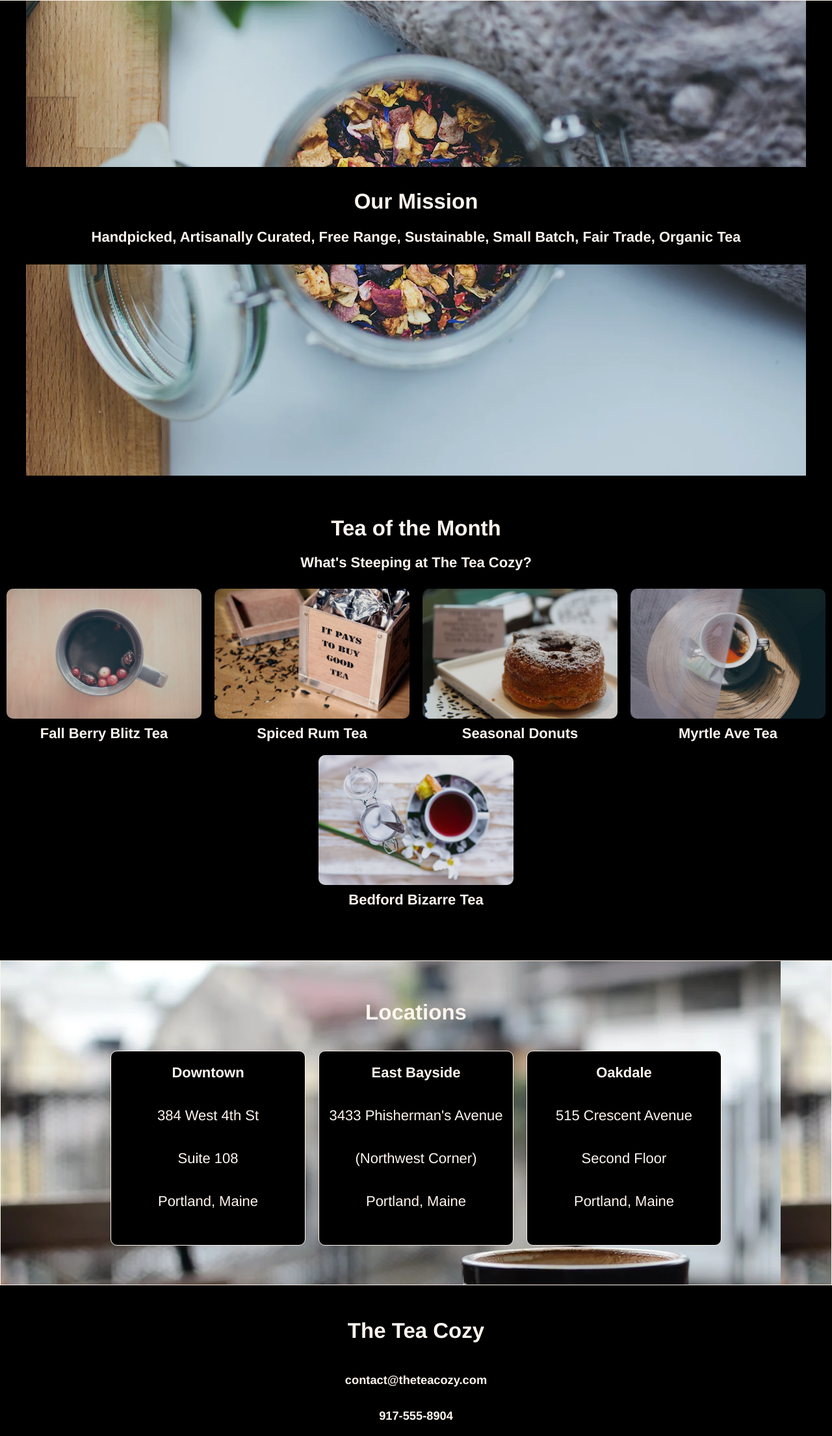
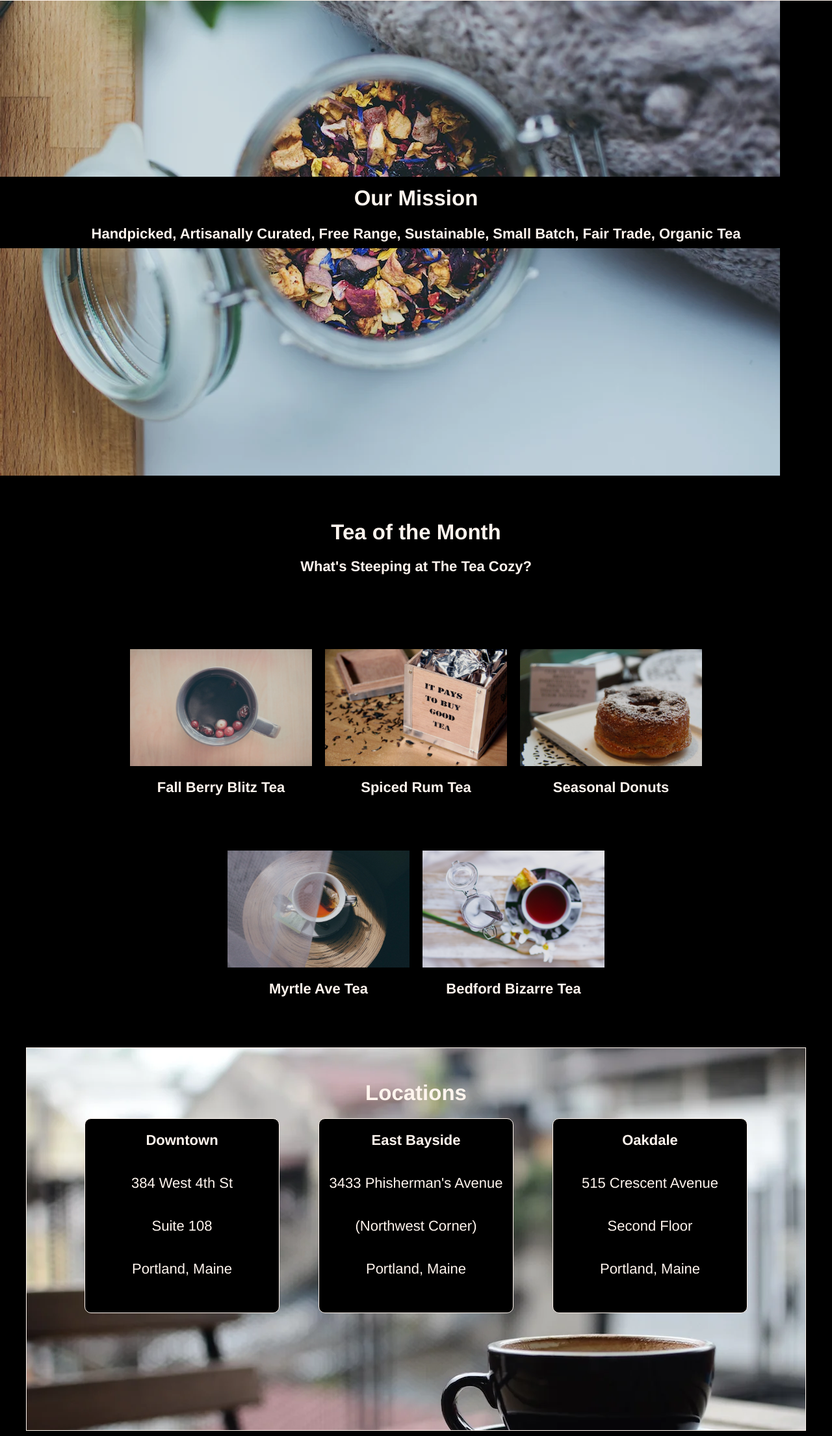
Before and after one commit to xJustBillyx/project-tea-cozy, a plain HTML site: page index.html in a window 1280 px wide. Shown: the part 68-2278 px from the top of the page at 65% size. Drawn offline with Linux system fonts and the light colour scheme.

Commit message:
Update index.css

```diff
--- a/resources/index.css
+++ b/resources/index.css
@@ -27,8 +27,8 @@ header{
 
 .nav-bar{
     display: flex;
+    flex-direction: row;
     justify-content: space-between;
-    flex-wrap: wrap;
     align-items: center;
     text-align: center;
     padding: 10px 20px;
@@ -46,42 +46,27 @@ header{
     color: #FFF5EE;
 }
 
-.main {
-    padding-top: 69px;
-    opacity: 0.9;
-    width: 1200px;
-    margin: auto;
-  }
-
 img{
     opacity: 0.9;
 }
 
-.hero{
+.container{
+    display: flex;
+    flex-direction: column;
+    justify-content: center;
+    align-items: center;
     position: relative;
-    display: flex;
-    justify-content: center;
-    flex-wrap: wrap;
-    align-items: center;
-    margin: 0 auto;
 }
 
 .hero-text{
-    display: flex;
-    justify-content: center;
-    align-items: center;
-    flex-wrap: wrap;
-    flex-direction: column;
     text-align: center;
+    margin-top: 20px;
+    line-height: 1.2;
+    background-color: black;
     position: absolute;
-    background-color: #000;
-    width: 1200px;
-    height: 150px;
+    top: 40%;
     line-height: 2.0;
-    top: 50%;
-    left: 50%;
-    transform: translate(-50%, -50%); /* Adjust for the element's own dimensions */
-    margin: 0 auto;
+    min-width: 100%;
 }
 
 .tea{
@@ -93,18 +78,20 @@ img{
 
 .image-container{
     display: flex;
+    flex-wrap: wrap;
+    min-height: 700px;
+    max-width: 1000px;
     justify-content: center;
-    flex-wrap: wrap;
+    align-items: center;
+    padding: 40px;
     margin: auto;
-    gap: 20px;
-    margin-bottom: 80px;
 }
 
 .image-container img{
-    display: flex;
     width: 300px;
     height: 200px;
-    border-radius: 10px;
+    display: block;
+    padding: 10px;
 }
 
 .image-container h4{
@@ -114,17 +101,17 @@ img{
 
 .location-container h2{
     text-align: center;
-    margin-bottom: 20px;
+    padding-top: 50px;
 }
 
 .location-container{
     background-image: url(./images/locations-background.jpeg);
     display: flex;
-    height: 500px;
+    min-height: 500px;
+    max-width: 1200px;
     flex-wrap: wrap;
     flex-direction: column;
     justify-content: center;
-    margin-top: 50px;
     border: 1px solid #FFF5EE;
     align-items: center;
     margin: auto;
@@ -133,11 +120,11 @@ img{
 .location-grid{
     display: flex;
     justify-content: center;
-    align-items: center;
+    opacity: 1;
+    gap: 20px;
     flex-wrap: wrap;
-    gap: 20px;
-    margin-top: 20px;
-    opacity: 1
+    min-height: 500px;
+    max-width: 1200px;
 }
 
 .location-item{
@@ -148,6 +135,7 @@ img{
     background-color: #000;
     border-radius: 10px;
     border: 1px solid #FFF5EE;
+    margin: 20px;
 }
 
 .contact{
```
